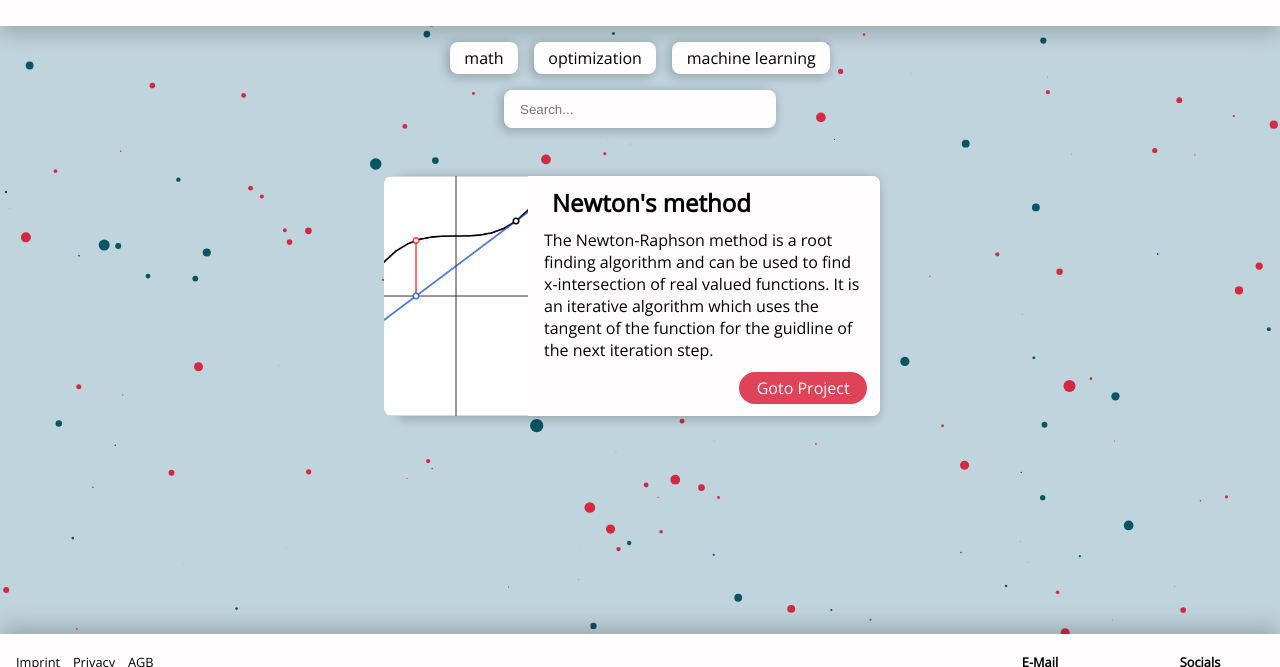
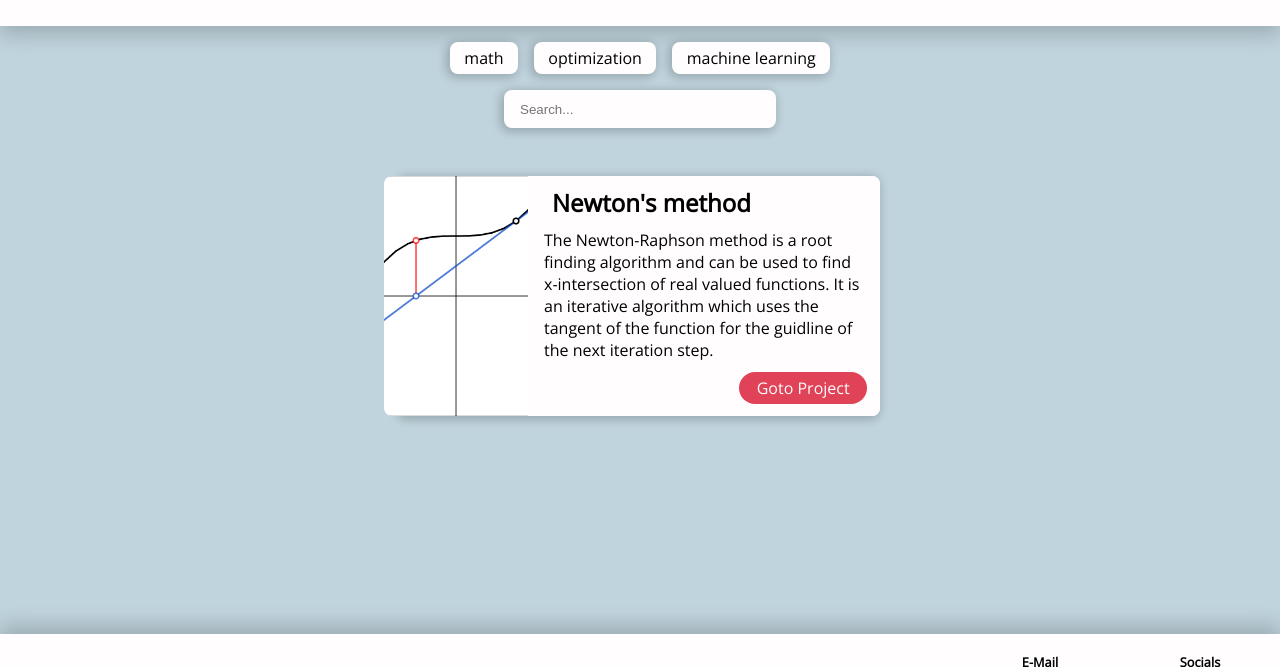
Before and after one commit to sven-knoblauch/sven-knoblauch.github.io, a plain HTML site: page projects.html in a window 1280 px wide. Shown: the part 86-753 px from the top of the page. Drawn offline with nearby package versions, Linux system fonts and the light colour scheme.

Commit message:
small changes

```diff
--- a/projects.html
+++ b/projects.html
@@ -48,18 +48,13 @@
 
     <footer>
         <div id="footer-container-left">
-            <div id="footer-container-AGB">
-                <a>Imprint</a>
-                <a>Privacy</a>
-                <a>AGB</a>
-            </div>
             <div>@ 2022 Sven Knoblauch</div>
         </div>
 
         <div id="footer-container">
             <div>
                 <div id="footer-bold">E-Mail</div>
-                <div>sven@web.de</div>
+                <div>sven-knoblauch@hotmail.com</div>
             </div>
             <div>
                 <div id="footer-bold">Socials</div>
@@ -70,7 +65,6 @@
         </div>
 
     </footer>
-    <script src="scripts/particles.js" defer></script>
     <script src="scripts/projects.js" defer></script>
 </body>
 
--- a/scripts/index.js
+++ b/scripts/index.js
@@ -10,10 +10,11 @@ let height = box.offsetHeight;
 
 function setup() {
 	createParticles();
-  window.addEventListener('resize', updateParticle);
+  	window.addEventListener('resize', updateParticle);
 }
 
 function updateParticle(){
+  console.log("updated particles");
   width = box.offsetWidth;
   height = box.offsetHeight;
   clear();
--- a/scripts/particles.js
+++ /dev/null
@@ -1,559 +0,0 @@
-/*!
- * A lightweight, dependency-free and responsive javascript plugin for particle backgrounds.
- *
- * @author Marc Bruederlin <hello@marcbruederlin.com>
- * @version 2.2.3
- * @license MIT
- * @see https://github.com/marcbruederlin/particles.js
- */
-
-/* exported Particles */
-var Particles = (function(window, document) {
-  'use strict';
-
-  var Plugin, Particle = {};
-
-  function particleCompareFunc(p1, p2) {
-    if (p1.x < p2.x) {
-      return -1;
-    } else if (p1.x > p2.x) {
-      return 1;
-    } else if (p1.y < p2.y) {
-      return -1;
-    } else if (p1.y > p2.y) {
-      return 1;
-    }
-
-    return 0;
-  }
-
-  /**
-   * Represents the plugin.
-   *
-   * @constructor
-   */
-  Plugin = (function() {
-    function Plugin() {
-      var _ = this;
-
-      _.defaults = {
-        responsive: null,
-        selector: null,
-        maxParticles: 100,
-        sizeVariations: 3,
-        showParticles: true,
-        speed: 0.5,
-        color: '#000000',
-        minDistance: 120,
-        connectParticles: false,
-      };
-
-      _.element = null;
-      _.context = null;
-      _.ratio = null;
-      _.breakpoints = [];
-      _.activeBreakpoint = null;
-      _.breakpointSettings = [];
-      _.originalSettings = null;
-      _.storage = [];
-      _.usingPolyfill = false;
-    }
-
-    return Plugin;
-  }());
-
-  /**
-   * Public mehtod to initialize the plugin with user settings.
-   *
-   * @public
-   * @param {object} settings
-   */
-  Plugin.prototype.init = function(settings) {
-    var _ = this;
-
-    _.options = _._extend(_.defaults, settings);
-    _.originalSettings = JSON.parse(JSON.stringify(_.options));
-
-    _._animate = _._animate.bind(_);
-
-    _._initializeCanvas();
-    _._initializeEvents();
-    _._registerBreakpoints();
-    _._checkResponsive();
-    _._initializeStorage();
-    _._animate();
-
-    return _;
-  };
-
-  /**
-   * Public method to destroy the plugin.
-   *
-   * @public
-   */
-  Plugin.prototype.destroy = function() {
-    var _ = this;
-
-    _.storage = [];
-    _.element.remove();
-
-    window.removeEventListener('resize', _.listener, false);
-    window.clearTimeout(_._animation);
-    cancelAnimationFrame(_._animation);
-  };
-
-  /**
-   * Setup the canvas element.
-   *
-   * @private
-   */
-  Plugin.prototype._initializeCanvas = function() {
-    var _ = this, devicePixelRatio, backingStoreRatio;
-
-    if(!_.options.selector) {
-      console.warn('particles.js: No selector specified! Check https://github.com/marcbruederlin/particles.js#options');
-      return false;
-    }
-
-    _.element = document.querySelector(_.options.selector);
-    _.context = _.element.getContext('2d');
-
-    devicePixelRatio = window.devicePixelRatio || 1;
-    backingStoreRatio = _.context.webkitBackingStorePixelRatio || _.context.mozBackingStorePixelRatio || _.context.msBackingStorePixelRatio ||
-                        _.context.oBackingStorePixelRatio || _.context.backingStorePixelRatio || 1;
-
-    _.ratio = devicePixelRatio / backingStoreRatio;
-    _.element.width = (_.element.offsetParent) ? _.element.offsetParent.clientWidth * _.ratio : _.element.clientWidth * _.ratio;
-
-    if (_.element.offsetParent && _.element.offsetParent.nodeName === 'BODY') {
-      _.element.height = window.innerHeight * _.ratio;
-    } else {
-      _.element.height = (_.element.offsetParent) ? _.element.offsetParent.clientHeight * _.ratio : _.element.clientHeight * _.ratio;
-    }
-    _.element.style.width = '100%';
-    _.element.style.height = '100%';
-
-    _.context.scale(_.ratio, _.ratio);
-  };
-
-  /**
-   * Register event listeners.
-   *
-   * @private
-   */
-  Plugin.prototype._initializeEvents = function() {
-    var _ = this;
-
-    _.listener = function() { _._resize(); }.bind(this);
-    window.addEventListener('resize', _.listener, false);
-  };
-
-  /**
-   * Initialize the particle storage.
-   *
-   * @private
-   */
-  Plugin.prototype._initializeStorage = function() {
-    var _ = this;
-
-    _.storage = [];
-
-    for(var i = _.options.maxParticles; i--;) {
-      _.storage.push(new Particle(_.context, _.options));
-    }
-  };
-
-  /**
-   * Register responsive breakpoints if the user declared some.
-   *
-   * @private
-   */
-  Plugin.prototype._registerBreakpoints = function() {
-    var _ = this, breakpoint, currentBreakpoint, l, responsiveSettings = _.options.responsive || null;
-
-    if(typeof responsiveSettings === 'object' && responsiveSettings !== null && responsiveSettings.length) {
-      for(breakpoint in responsiveSettings) {
-        l = _.breakpoints.length - 1;
-        currentBreakpoint = responsiveSettings[breakpoint].breakpoint;
-
-        if(responsiveSettings.hasOwnProperty(breakpoint)) {
-          while(l >= 0) {
-            if(_.breakpoints[l] && _.breakpoints[l] === currentBreakpoint) {
-              _.breakpoints.splice(l, 1);
-            }
-
-            l--;
-          }
-
-          _.breakpoints.push(currentBreakpoint);
-          _.breakpointSettings[currentBreakpoint] = responsiveSettings[breakpoint].options;
-        }
-      }
-
-      _.breakpoints.sort(function(a, b) {
-        return b-a;
-      });
-    }
-  };
-
-  /**
-   * Check if a breakpoint is active and load the breakpoints options.
-   *
-   * @private
-   */
-  Plugin.prototype._checkResponsive = function() {
-    var _ = this, breakpoint, targetBreakpoint = false, windowWidth = window.innerWidth;
-
-    if(_.options.responsive && _.options.responsive.length && _.options.responsive !== null) {
-      targetBreakpoint = null;
-
-      for(breakpoint in _.breakpoints) {
-        if(_.breakpoints.hasOwnProperty(breakpoint)) {
-          if(windowWidth <= _.breakpoints[breakpoint]) {
-            targetBreakpoint = _.breakpoints[breakpoint];
-          }
-        }
-      }
-
-      if(targetBreakpoint !== null) {
-        _.activeBreakpoint = targetBreakpoint;
-        _.options = _._extend(_.options, _.breakpointSettings[targetBreakpoint]);
-      } else {
-        if(_.activeBreakpoint !== null) {
-          _.activeBreakpoint = null;
-          targetBreakpoint = null;
-
-          _.options = _._extend(_.options, _.originalSettings);
-        }
-      }
-    }
-  };
-
-  /**
-   * Rebuild the storage and update the canvas.
-   *
-   * @private
-   */
-  Plugin.prototype._refresh = function() {
-    var _ = this;
-
-    _._initializeStorage();
-    _._draw();
-  };
-
-  /**
-   * Kick off various things on window resize.
-   *
-   * @private
-   */
-  Plugin.prototype._resize = function() {
-    var _ = this;
-
-    _.element.width = (_.element.offsetParent) ? _.element.offsetParent.clientWidth * _.ratio : _.element.clientWidth * _.ratio;
-
-    if (_.element.offsetParent && _.element.offsetParent.nodeName === 'BODY') {
-      _.element.height = window.innerHeight * _.ratio;
-    } else {
-      _.element.height = (_.element.offsetParent) ? _.element.offsetParent.clientHeight * _.ratio : _.element.clientHeight * _.ratio;
-    }
-
-    _.context.scale(_.ratio, _.ratio);
-
-    clearTimeout(_.windowDelay);
-
-    _.windowDelay = window.setTimeout(function() {
-      _._checkResponsive();
-      _._refresh();
-    }, 50);
-  };
-
-  /**
-   * Animates the plugin particles by calling the draw method.
-   *
-   * @private
-   */
-  Plugin.prototype._animate = function() {
-    var _ = this;
-
-    _._draw();
-    _._animation = window.requestAnimFrame(_._animate);
-  };
-
-  /**
-   * Restarts the particles animation by calling _animate.
-   *
-   * @public
-   */
-  Plugin.prototype.resumeAnimation = function() {
-    var _ = this;
-
-    if (!_._animation) {
-      _._animate();
-    }
-  };
-
-  /**
-   * Pauses/stops the particle animation.
-   *
-   * @public
-   */
-  Plugin.prototype.pauseAnimation = function() {
-    var _ = this;
-
-    if (!_._animation) {
-      return;
-    }
-
-    if (_.usingPolyfill) {
-      window.clearTimeout(_._animation);
-    } else {
-      var cancelAnimationFrame = window.cancelAnimationFrame || window.webkitCancelAnimationFrame || window.mozCancelAnimationFrame;
-      cancelAnimationFrame(_._animation);
-    }
-
-    _._animation = null;
-  };
-
-  /**
-   * Draws the plugin particles.
-   *
-   * @private
-   */
-  Plugin.prototype._draw = function() {
-    var _ = this,
-        element = _.element,
-        parentWidth = (element.offsetParent) ? element.offsetParent.clientWidth : element.clientWidth,
-        parentHeight = (element.offsetParent) ? element.offsetParent.clientHeight :  element.clientHeight,
-        showParticles = _.options.showParticles,
-        storage = _.storage;
-
-    if (element.offsetParent && element.offsetParent.nodeName === 'BODY') {
-      parentHeight = window.innerHeight;
-    }
-
-    _.context.clearRect(0, 0, element.width, element.height);
-    _.context.beginPath();
-
-    for(var i = storage.length; i--;) {
-      var particle = storage[i];
-
-      if (showParticles) {
-        particle._draw();
-      }
-
-      particle._updateCoordinates(parentWidth, parentHeight);
-    }
-
-    if (_.options.connectParticles) {
-      storage.sort(particleCompareFunc);
-      _._updateEdges();
-    }
-  };
-
-  /**
-   * Updates the edges.
-   *
-   * @private
-   */
-  Plugin.prototype._updateEdges = function() {
-    var _ = this,
-        minDistance = _.options.minDistance,
-        sqrt = Math.sqrt,
-        abs = Math.abs,
-        storage = _.storage,
-        storageLength = storage.length;
-
-    for(var i = 0; i < storageLength; i++) {
-      var p1 = storage[i];
-
-      for(var j = i + 1; j < storageLength; j++) {
-        var p2 = storage[j],
-            distance, r = p1.x - p2.x, dy = p1.y - p2.y;
-
-        distance = sqrt(r * r + dy * dy);
-
-        if (abs(r) > minDistance) {
-          break;
-        }
-
-        if (distance <= minDistance) {
-          _._drawEdge(p1, p2, (1.2 - distance/minDistance));
-        }
-      }
-    }
-  };
-
-  /**
-   * Draws an edge between two points.
-   *
-   * @private
-   * @param {Particle} p1
-   * @param {Particle} p2
-   * @param {number} opacity
-   */
-  Plugin.prototype._drawEdge = function(p1, p2, opacity) {
-    var _ = this,
-        gradient = _.context.createLinearGradient(p1.x, p1.y, p2.x, p2.y);
-
-    var color1 = this._hex2rgb(p1.color);
-    var color2 = this._hex2rgb(p2.color);
-
-    gradient.addColorStop(0, 'rgba(' + color1.r + ',' + color1.g + ',' + color1.b + ',' + opacity + ')');
-    gradient.addColorStop(1, 'rgba(' + color2.r + ',' + color2.g + ',' + color2.b + ',' + opacity + ')');
-
-    _.context.beginPath();
-    _.context.strokeStyle = gradient;
-    _.context.moveTo(p1.x, p1.y);
-    _.context.lineTo(p2.x, p2.y);
-    _.context.stroke();
-    _.context.fill();
-    _.context.closePath();
-  };
-
-  /**
-   * Merges the keys of two objects.
-   *
-   * @private
-   * @param {object} source
-   * @param {object} obj
-   */
-  Plugin.prototype._extend = function(source, obj) {
-    Object.keys(obj).forEach(function(key) {
-      source[key] = obj[key];
-    });
-
-    return source;
-  };
-
-  /**
-   * Converts a hex string to a rgb object.
-   *
-   * @private
-   * @param {string} hex
-   * @return {object}
-   */
-  Plugin.prototype._hex2rgb = function(hex) {
-    var result = /^#?([a-f\d]{2})([a-f\d]{2})([a-f\d]{2})$/i.exec(hex);
-
-    return result ? {
-      r: parseInt(result[1], 16),
-      g: parseInt(result[2], 16),
-      b: parseInt(result[3], 16)
-    } : null;
-  };
-
-  /**
-   * Represents a single particle.
-   *
-   * @constructor
-   * @param {object} context
-   * @param {object} options
-   */
-  Particle = function(context, options) {
-    var _ = this,
-        random = Math.random,
-        speed = options.speed,
-        color = (options.color instanceof Array) ? options.color[Math.floor(Math.random() * options.color.length)] : options.color;
-
-    _.context = context;
-    _.options = options;
-
-    var canvas = document.querySelector(options.selector);
-    _.x = (canvas.offsetParent) ? random() * canvas.offsetParent.clientWidth : random() * canvas.clientWidth;
-
-    if (canvas.offsetParent && canvas.offsetParent.nodeName === 'BODY') {
-      _.y = random() * window.innerHeight;
-    } else {
-      _.y = (canvas.offsetParent) ? random() * canvas.offsetParent.clientHeight : random() * canvas.clientHeight;
-    }
-
-    _.vx = random() * speed * 2 - speed;
-    _.vy = random() * speed * 2 - speed;
-    _.radius = random() * random() * options.sizeVariations;
-    _.color = color;
-
-    _._draw();
-  };
-
-  /**
-   * The particles draw function (renders the circle).
-   *
-   * @private
-   */
-  Particle.prototype._draw = function() {
-    var _ = this;
-
-    _.context.save();
-    _.context.translate(_.x, _.y);
-    _.context.moveTo(0, 0);
-    _.context.beginPath();
-    _.context.arc(0, 0, _.radius, 0, Math.PI * 2, false);
-    _.context.fillStyle = _.color;
-    _.context.fill();
-    _.context.restore();
-  };
-
-  /**
-   * This updates the particles coordinates.
-   *
-   * @private
-   * @param parentWidth
-   * @param parentHeight
-   */
-  Particle.prototype._updateCoordinates = function(parentWidth, parentHeight) {
-    var _ = this,
-
-        x = _.x + this.vx,
-        y = _.y + this.vy,
-        radius = _.radius;
-
-    if(x + radius > parentWidth) {
-      x = radius;
-    } else if(x - radius < 0) {
-      x = parentWidth - radius;
-    }
-
-    if(y + radius > parentHeight) {
-      y = radius;
-    } else if(y - radius < 0) {
-      y = parentHeight - radius;
-    }
-
-    _.x = x;
-    _.y = y;
-  };
-
-  /**
-   * A polyfill for requestAnimFrame.
-   *
-   * @return {function}
-   */
-  window.requestAnimFrame = (function() {
-    var _ = this,
-    requestAnimationFrame = window.requestAnimationFrame || window.webkitRequestAnimationFrame || window.mozRequestAnimationFrame;
-
-    if (requestAnimationFrame) {
-      return requestAnimationFrame;
-    }
-
-    _._usingPolyfill = true;
-
-    return function(callback) {
-      return window.setTimeout(callback, 1000 / 60);
-    };
-  })();
-
-  return new Plugin();
-})(window, document);
-
-(function() {
-  'use strict';
-
-  if(typeof define === 'function' && define.amd) {
-    define('Particles', function () { return Particles; });
-  } else if(typeof module !== 'undefined' && module.exports) {
-    module.exports = Particles;
-  } else {
-    window.Particles = Particles;
-  }
-})();
--- a/scripts/projects.js
+++ b/scripts/projects.js
@@ -1,27 +1,3 @@
-var particles = Particles.init({
-	selector: '.background',
-    color: ['#085563', '#d52940'],
-    connectParticles: false,
-    speed: 0,
-    sizeVariations: 7,
-    maxParticles: 220,
-    responsive: [
-        {
-          breakpoint: 768,
-          options: {
-            maxParticles: 100
-          }
-        },
-        {
-            breakpoint: 425,
-            options: {
-              maxParticles: 30
-            }
-        }
-    ]
-});
-
-
 const projects = [
     {"name": "Newton's method",
         "description": "The Newton-Raphson method is a root finding algorithm and can be used to find x-intersection of real valued functions. It is an iterative algorithm which uses the tangent of the function for the guidline of the next iteration step.",
--- a/style/header_footer.css
+++ b/style/header_footer.css
@@ -159,10 +159,6 @@ footer{
     cursor: pointer;
 }
 
-#footer-container-AGB a{
-    padding-right: 0.8rem;
-}
-
 #footer-container-left div{
     margin-top: 0.2rem;
     margin-bottom: 0.2rem;
```
Also changed, not shown: cv.html (+1 -7 lines), index.html (+1 -6 lines), projects/newtons_method/newtons_method.html (+1 -7 lines), scripts/cv.js (deleted, +0 -22 lines).
